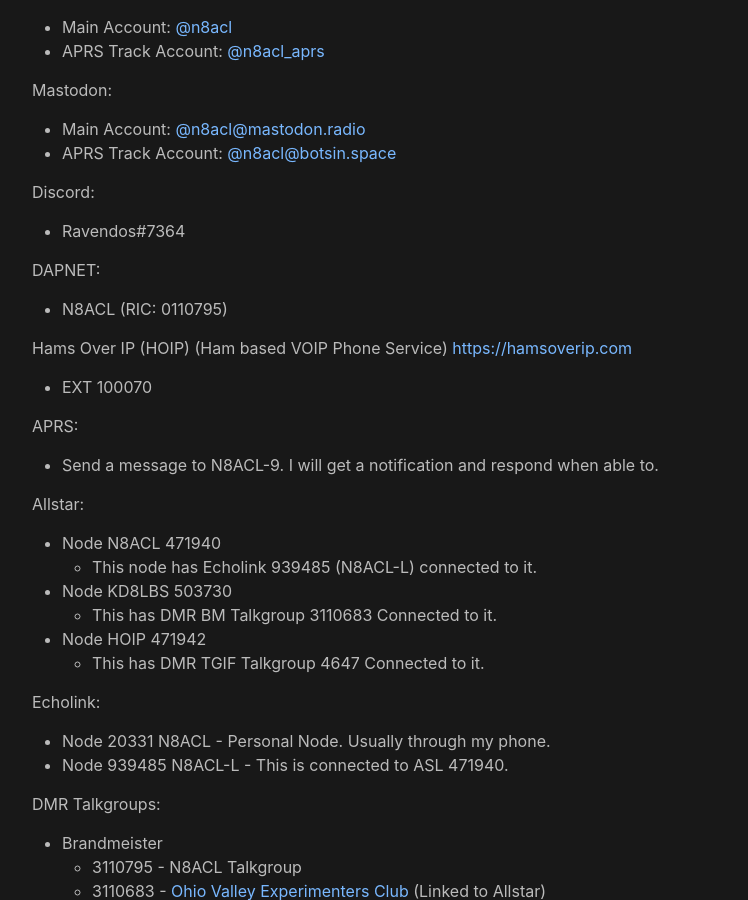
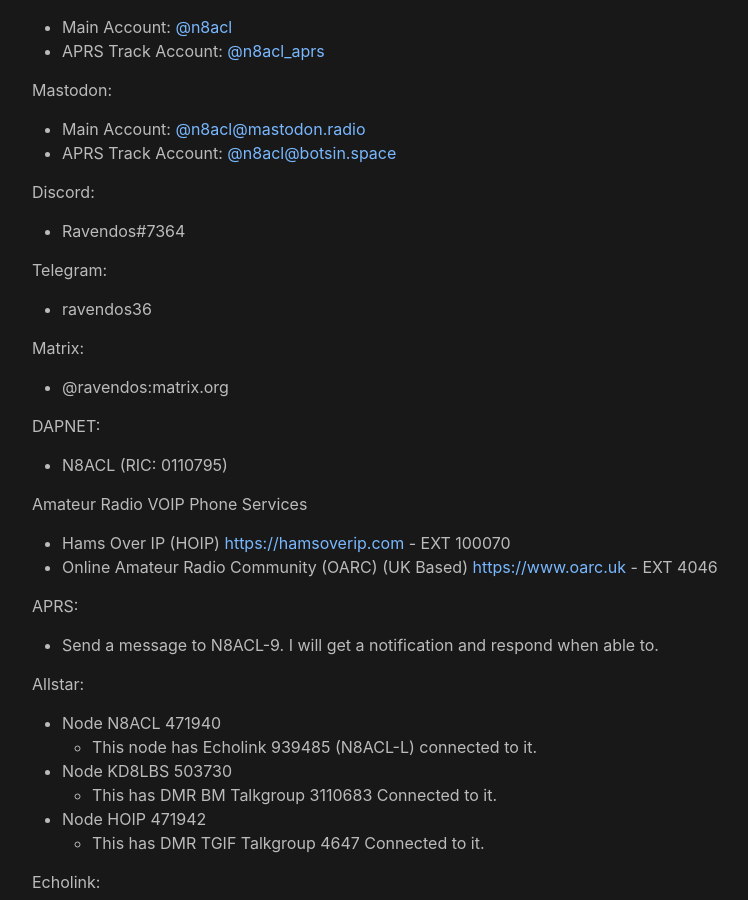
Before and after one commit to n8acl/n8acl.github.io, a Jekyll site: the page built from contact.md, in a window 1280 px wide and 900 px high, scrolled down 587 px. Shown: the whole window, without its empty margins (238-986 px from the left). Built offline with Jekyll 4.4.1, drawn with Linux system fonts in a browser that asks for light colours.

Commit message:
contacts update 07112022

```diff
--- a/contact.md
+++ b/contact.md
@@ -28,11 +28,18 @@ Mastodon:
 Discord:
 * Ravendos#7364
 
+Telegram:
+* ravendos36
+
+Matrix:
+* @ravendos:matrix.org
+
 DAPNET:
 * N8ACL (RIC: 0110795)
 
-Hams Over IP (HOIP) (Ham based VOIP Phone Service) [https://hamsoverip.com](https://hamsoverip.com)
-* EXT 100070
+Amateur Radio VOIP Phone Services
+* Hams Over IP (HOIP) [https://hamsoverip.com](https://hamsoverip.com) - EXT 100070
+* Online Amateur Radio Community (OARC) (UK Based) [https://www.oarc.uk](https://www.oarc.uk) - EXT 4046
 
 APRS:
 * Send a message to N8ACL-9. I will get a notification and respond when able to.
```
